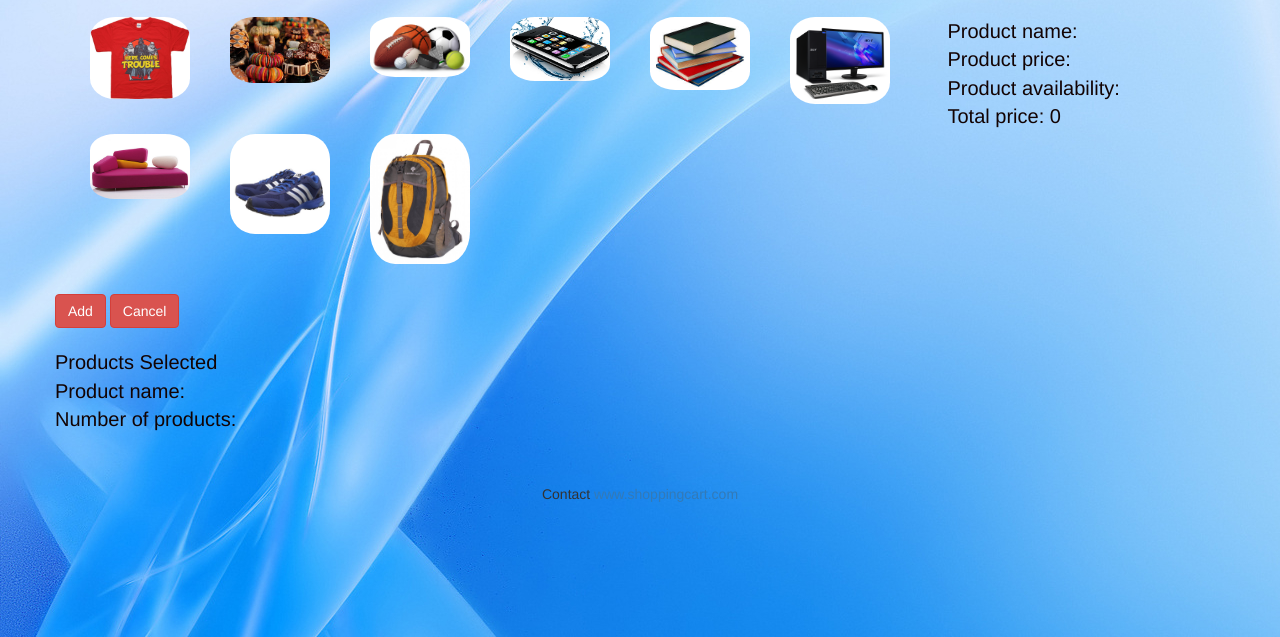
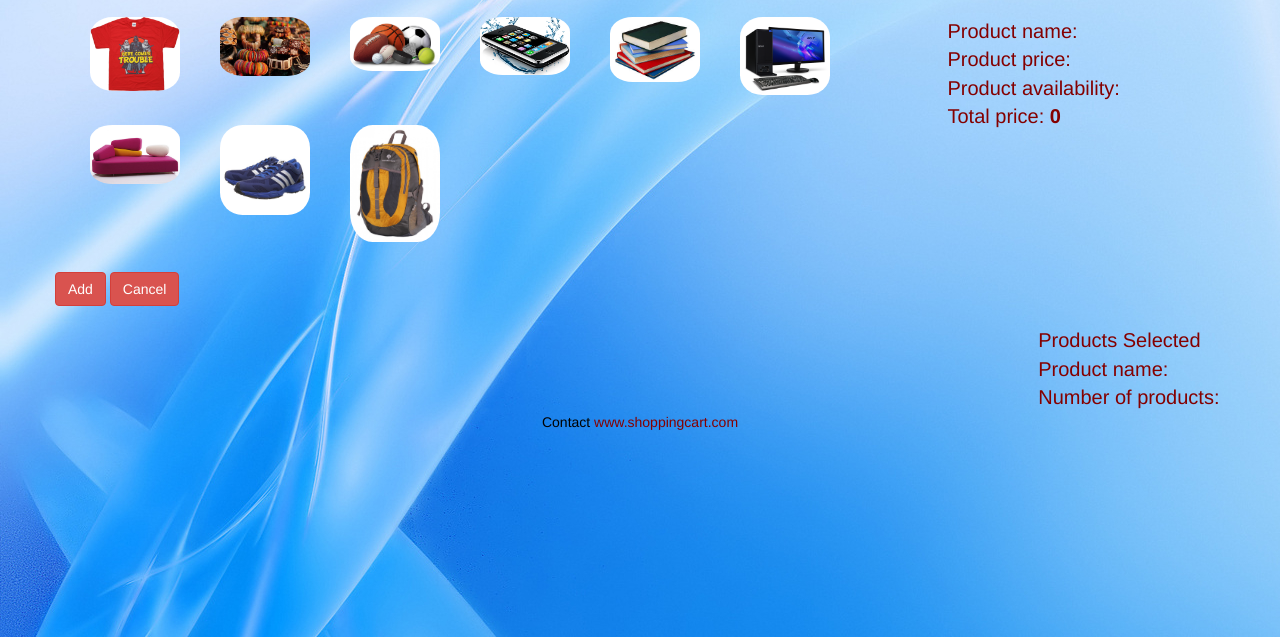
Before and after one commit to vishalqb/angular_app, a plain HTML site: page shopping cart/index.html in a window 1280 px wide. Shown: the part 163-800 px from the top of the page. Drawn offline with nearby package versions, Linux system fonts and the light colour scheme.

Commit message:
update_3

```diff
--- a/shopping cart/css/thumbnail-gallery.css
+++ b/shopping cart/css/thumbnail-gallery.css
@@ -22,12 +22,13 @@ footer {
 
 #disp {
     font-size: 20px;
-    color: #120303;
+    color: #840000;
 }
 
 .show {
+    float: right;
     font-size: 20px;
-    color: #120303;
+    color: #840000;
 }
 
 .imgs {
--- a/shopping cart/index.html
+++ b/shopping cart/index.html
@@ -50,14 +50,14 @@
         <div class="row">
             <div class="col-lg-9 col-md-8 col-sm-8 col-xs-10">
                 <div class="thumb" class="col-lg-6 col-sm-4 col-md-4 col-xs-6" ng-repeat="product in prods">
-                    <img id={{$index}} class="img-responsive imgs" alt="image" width="100" height="100" ng-src="{{product.path}}" ng-click="display($event)">
+                    <img id={{$index}} class="img-responsive imgs" alt="image" width="90" height="90" ng-src="{{product.path}}" ng-click="display($event)">
                 </div>
             </div>
             <div id="disp" class="col-lg-3 col-sm-4 col-md-4 col-xs-2">
-                <span>Product name:  </span><span>{{productName}}</span> <br>
-                <span>Product price:  </span><span>{{productPrice}}</span> <br>
-                <span>Product availability:  </span><span>{{productAvail}}</span> <br>
-                <span>Total price: </span><span>{{totalPrice}}</span> <br>
+                <span>Product name:  </span><label>{{productName}}</label> <br>
+                <span>Product price:  </span><label>{{productPrice}}</label> <br>
+                <span>Product availability:  </span><label>{{productAvail}}</label> <br>
+                <span>Total price: </span><label>{{totalPrice}}</label> <br>
                 <span>{{status}}</span> <br>
             </div>
         </div>
@@ -68,13 +68,13 @@
         <br>
         <div class="row show">
             <span>Products Selected</span> <br>
-            <span>Product name:  </span><span>{{productName}}</span> <br>
-            <span>Number of products:  </span><span>{{productCount}}</span> <br>
+            <span>Product name:  </span><label>{{productName}}</label> <br>
+            <span>Number of products:  </span><label>{{productCount}}</label> <br>
         </div>
         <footer>
             <div class="row">
                 <div class="col-lg-12">
-                    <p style="text-align:center;" >Contact <a href=#>www.shoppingcart.com </a> </p>
+                    <p style="text-align:center;color:black;" >Contact <a href=# style="color:#840000;">www.shoppingcart.com </a> </p>
                 </div>
             </div>
         </footer>
```
